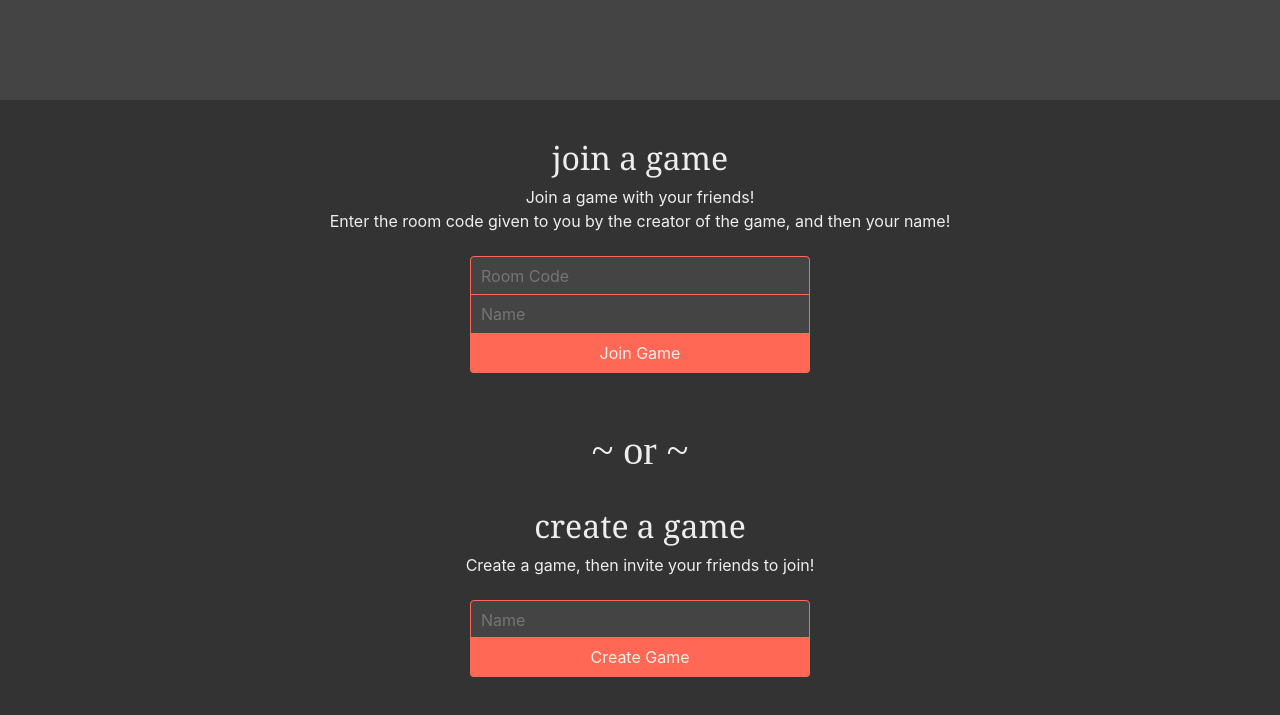
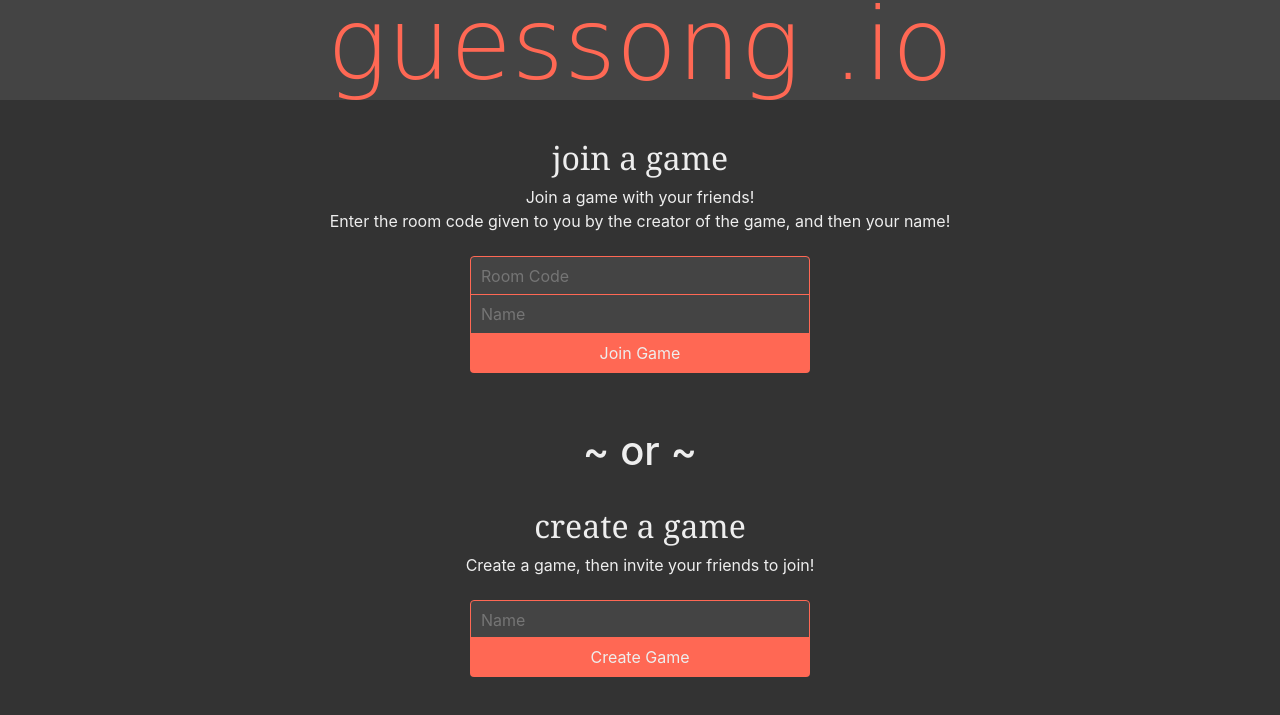
Before and after one commit to DubThink/Guessong, a Flask app: page / in a window 1280 px wide. Shown: the top 715 px of the page. Run offline with Flask 2, Linux system fonts and the light colour scheme; parts of the project's set-up code (start-up, migrations or seed data) failed here and were passed over; some libraries are stand-ins or nearby versions; some web fonts are replaced.

Commit message:
updated logo

```diff
--- a/app/resource/egbert.css
+++ b/app/resource/egbert.css
@@ -55,25 +55,29 @@ body {
     background-color: #B73d2d;
 }
 
-
 a:link {
     text-decoration: none;
 }
+
+
 
 /*  ~~~~~~ NAVBAR ~~~~~~  */
 
 nav{
     width: 100%;
     height: 100px;
-    font-family: Ananda;
+    font-family: parkside, cursive;
+    font-weight: 200;
+    font-style: normal;
     text-align: center;
-    font-size: 55px;
+    font-size: 100px;
     background-color: #444;
+    line-height: 70px;
     margin: 0 auto;
 }
 
 nav a:hover{
-    color: #ffffff;
+    color: #FF6854;
 }
 
 nav a{
@@ -122,16 +126,14 @@ nav a{
 
 h3{
     text-transform: lowercase;
-    font-family: Georgia;
+    font-family: Georgia, serif;
     font-size: 32px;
     text-align: center;
 }
 
 h4{
-    font-family: Ananda;
     text-align: center;
     font-size: 40px;
-    text-align: center;
 }
 
 .centered{
--- a/app/routes.py
+++ b/app/routes.py
@@ -105,7 +105,9 @@ def start_game(message):
 @socketio.on('data_request')
 def data_request(message):
     game = backend.get_game(message["room"])
-    if game.state == GameConstants.ROUND_LIVE:
+    if game is None:
+        emit("game_end", room=message["room"])
+    elif game.state == GameConstants.ROUND_LIVE:
         print(game.get_song_info())
         emit("update_game", {'song':game.get_song_info(), 'users':game.get_players_data()}, room=message["room"])
     elif game.state == GameConstants.ROUND_END:
--- a/app/templates/base.html
+++ b/app/templates/base.html
@@ -3,6 +3,7 @@
 <link rel="stylesheet" href="https://stackpath.bootstrapcdn.com/bootstrap/4.1.3/css/bootstrap.min.css" integrity="sha384-MCw98/SFnGE8fJT3GXwEOngsV7Zt27NXFoaoApmYm81iuXoPkFOJwJ8ERdknLPMO" crossorigin="anonymous">
 <link rel="stylesheet" href="https://unpkg.com/purecss@1.0.0/build/pure-min.css" integrity="sha384-nn4HPE8lTHyVtfCBi5yW9d20FjT8BJwUXyWZT9InLYax14RDjBj46LmSztkmNP9w" crossorigin="anonymous">
 <link rel="stylesheet" href="../resource/egbert.css">
+<link rel="stylesheet" href="https://use.typekit.net/kbo0lpa.css">
 
 <!--
 {#
@@ -81,8 +82,8 @@
 
 -->
 <nav>
-    <a href="/index" class="navbar_text">
-{#        <img class="img-fluid" src="/resource/guesssong_WHITE_text.png"/> #}
+    <a href="/index" class="navbar_text">guessong <span style="color: #FF6854; ">.io</span>
+{#        <img class="img-fluid" style="height:75px " src="/resource/guesssong_WHITE_text.png"/>#}
     </a>
 </nav>
 
```
